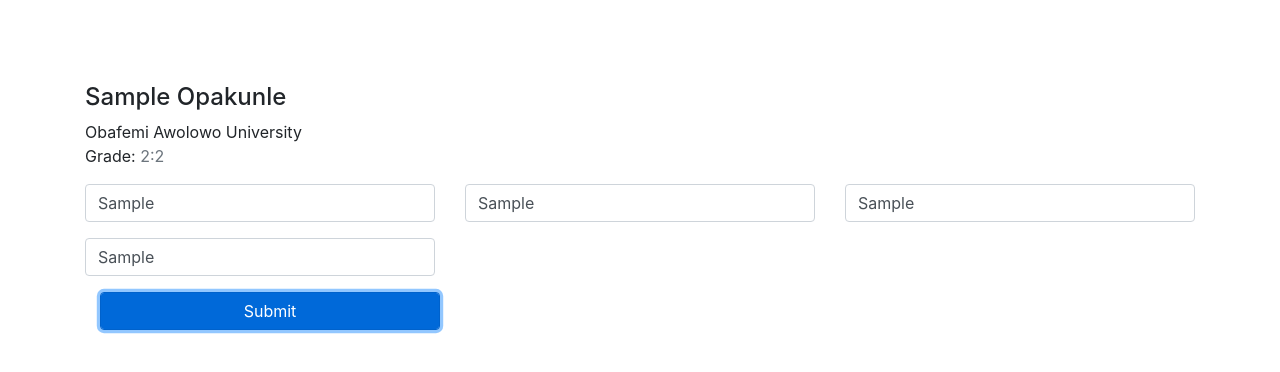
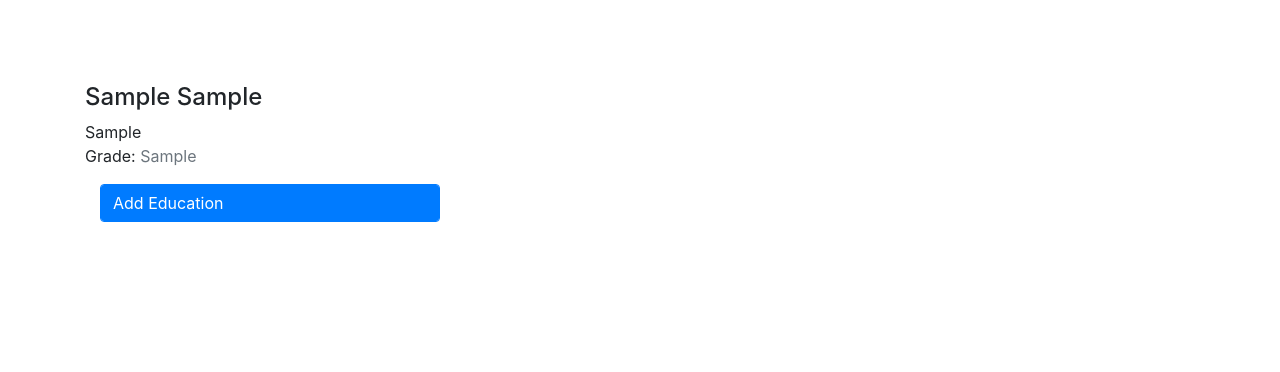
Before and after one commit to afolabiopakunle/experience-test, a plain HTML site: page index.html in a window 1280 px wide. Both pictures are taken after typing "Sample", "Sample", "Sample", "Sample" into the empty fields and a click on the input 270 px from the left and 162 px from the top of the page. Drawn offline with nearby package versions, Linux system fonts and the light colour scheme.

Commit message:
refactor

```diff
--- a/app.js
+++ b/app.js
@@ -1,83 +1,33 @@
 let submit = document.querySelector('input[type="submit"]');
 let firstname = document.querySelector("#firstname");
-let lasttname = document.querySelector("#lastname");
+let lastname = document.querySelector("#lastname");
+let institution = document.getElementById("institution-name");
+let grade = document.querySelector("#grade");
 let attach = document.querySelector(".attach");
-
-// var node = document.createElement("LI"); // Create a <li> node
-
-// var textnode = document.createTextNode("Water"); // Create a text node
-// node.appendChild(textnode); // Append the text to <li>
-// document.getElementById("myList").appendChild(node); // Append <li> to <ul> with id="myList"
-
+let form = document.querySelector("form");
 
 submit.addEventListener('click', addEducation);
 
 function addEducation(event) {
     event.preventDefault();
     let format = `<div class="mt-5">
-    <h4> <span class="firstname">${firstname.value}</span> <span class="lastname">Opakunle</span> </h4>
-    <p class="mb-0 institution">Obafemi Awolowo University</p>
-    <p class="mt-0 pt-0">Grade: <span class="text-muted grade">2:2</span></p>
+    <h4> <span class="firstname">${firstname.value}</span> <span class="lastname">${lastname.value}</span> </h4>
+    <p class="mb-0 institution">${institution.value}</p>
+    <p class="mt-0 pt-0">Grade: <span class="text-muted grade">${grade.value}</span></p>
     </div>`
-    attach.innerHTML += format
-    console.log(format)
-
+    attach.innerHTML += format;
+    firstname.value = ''
+    lastname.value = ''
+    grade.value = ''
+    institution.value = ''
+    form.style.display = "none"
+    attach.innerHTML += `<div class="col-md-4 mt-3">
+    <input value="Add Education" class="form-control btn-primary" id="Add">
+</div>`
 }
 
-// let https = require('https');
+let add = document.querySelector("#Add")
 
-// async function getUserTransaction(uid, txnType, monthYear) {
-//     let runs = 0;
-
-//     function runCheck() {
-//         https.get('https://jsonmock.hackerrank.com/api/transactions/search?txnType=' + txnType, (res) => {
-//             const {
-//                 statusCode
-//             } = res;
-//             const contentType = res.headers['content-type'];
-
-//             let error;
-//             // Any 2xx status code signals a successful response but
-//             // here we're only checking for 200.
-//             if (statusCode !== 200) {
-//                 error = new Error('Request Failed.\n' +
-//                     `Status Code: ${statusCode}`);
-//             } else if (!/^application\/json/.test(contentType)) {
-//                 error = new Error('Invalid content-type.\n' +
-//                     `Expected application/json but received ${contentType}`);
-//             }
-//             if (error) {
-//                 console.error(error.message);
-//                 // Consume response data to free up memory
-//                 res.resume();
-//                 return;
-//             }
-
-//             res.setEncoding('utf8');
-//             let rawData = '';
-//             res.on('data', (chunk) => {
-//                 rawData += chunk;
-//             });
-//             res.on('end', () => {
-//                 try {
-//                     const parsedData = JSON.parse(rawData);
-//                     console.log(parsedData);
-//                     let records = 0;
-//                     for (let i = 0; i < parsedData.data.length; i++) {
-//                         console.log(parsedData.data[i].userId)
-//                         // if (parsedData.data[i].userId === uid) {
-//                         //     records++
-//                         // }
-//                     }
-//                     console.log(records)
-//                 } catch (e) {
-//                     console.error(e.message);
-//                 }
-//             });
-//         }).on('error', (e) => {
-//             console.error(`Got error: ${e.message}`);
-//         })
-//     }
-// }
-
-// getUserTransaction(4, "debit", "02-2019")
+add.addEventListener("click", function () {
+    form.style.display = "block"
+})
--- a/index.html
+++ b/index.html
@@ -30,7 +30,7 @@
 
             </div>
             <div class="col-md-4 mt-3">
-                <input type="submit" class="form-control btn-primary" placeholder="Grade">
+                <input type="submit" class="form-control btn-primary">
             </div>
         </form>
 
```
